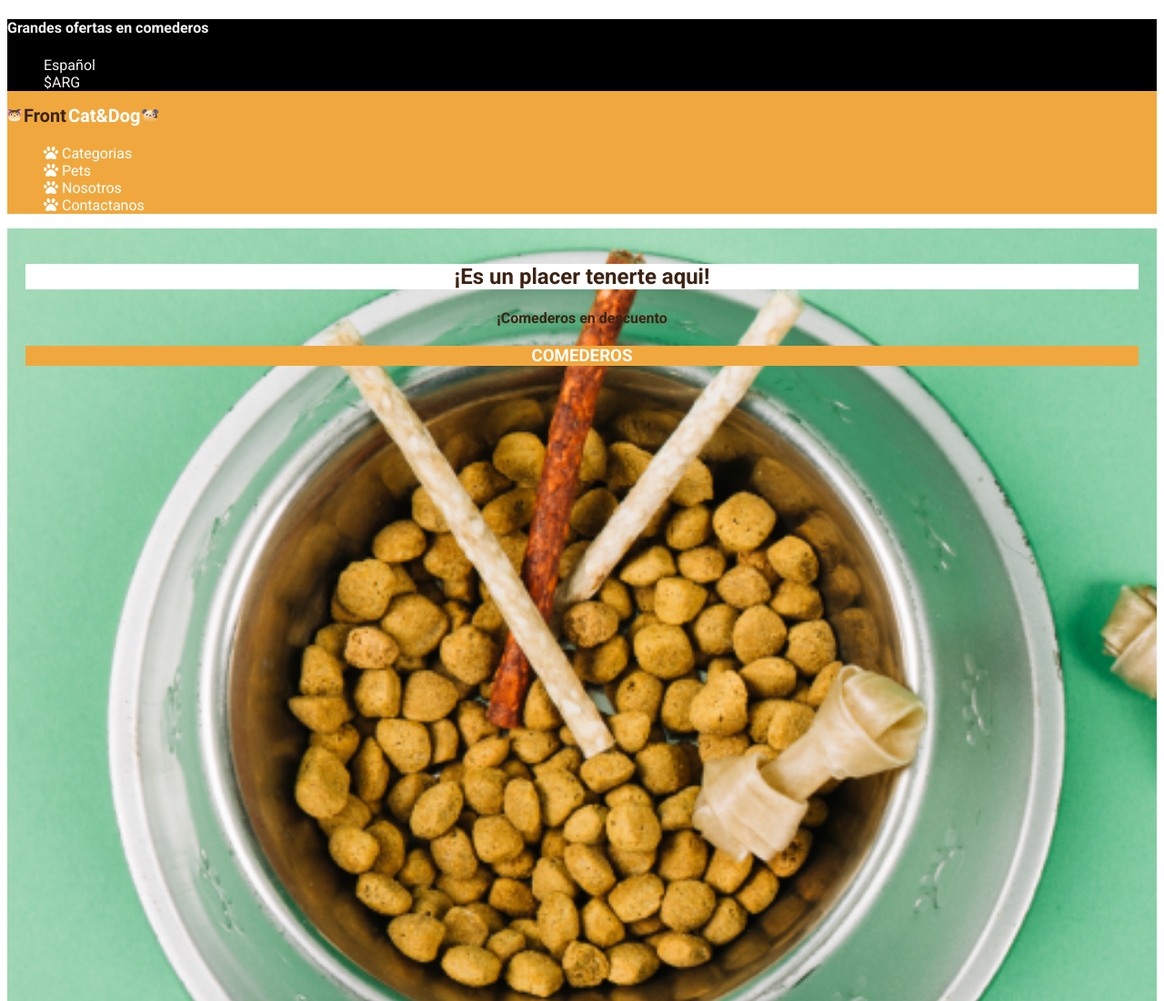
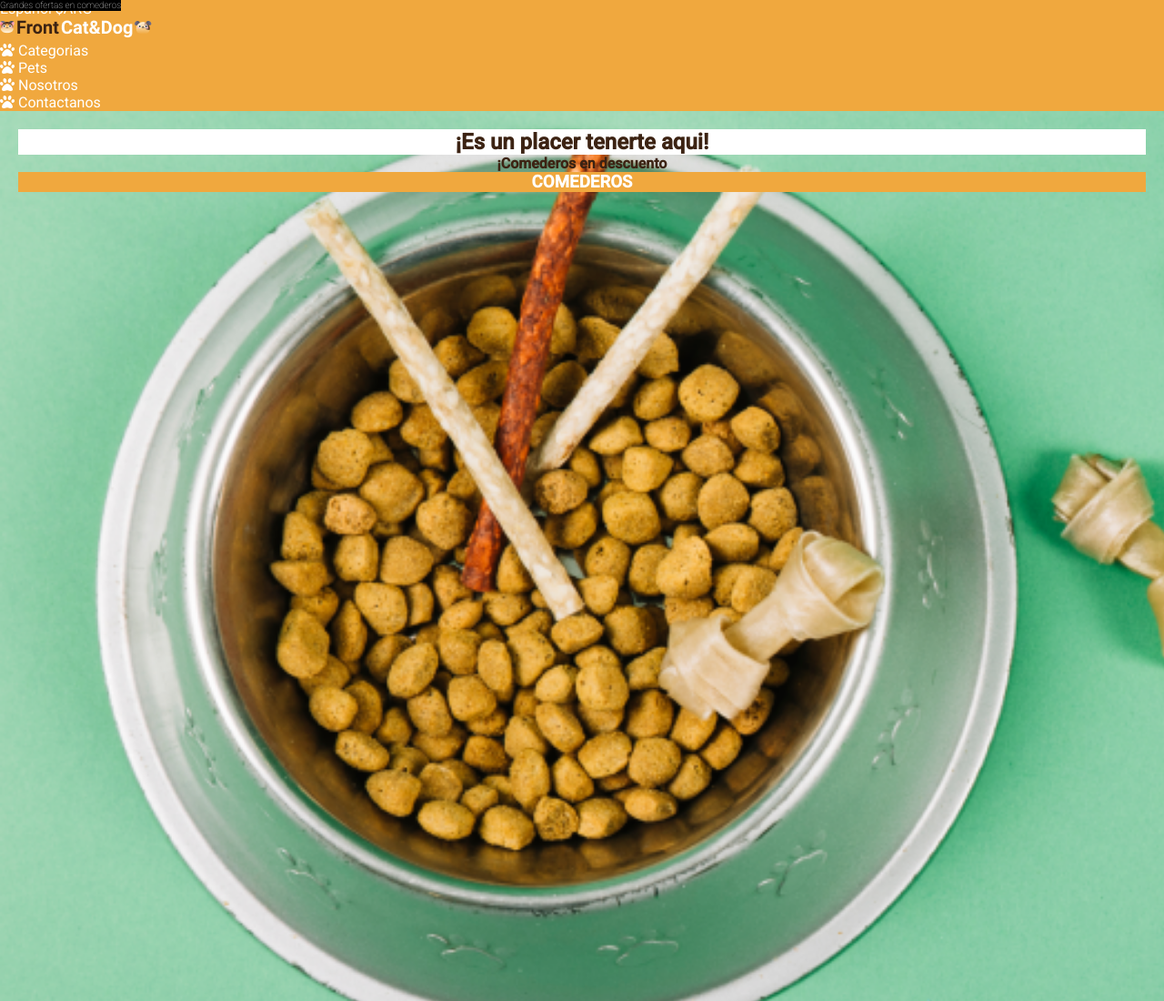
Before and after one commit to Rosesnk/FrontEnd1DH, a plain HTML site: page Pet Shop/index.html in a window 1280 px wide. Shown: the top 1100 px of the page at 91% size. Drawn offline with Linux system fonts and the light colour scheme; files whose address does not match are found by name.

Commit message:
actualizanso teoria

```diff
--- a/Pet Shop/estilos.css
+++ b/Pet Shop/estilos.css
@@ -1,11 +1,46 @@
-.barraSup{
+*{
+    margin: 0;
+    padding: 0;
+    box-sizing: border-box;
+}
+
+.barraSup {
+    display: inline-block;
+    flex-direction: row;
+
+
+}
+.menuBarraSup nav{
+    display: block;
+}
+.menuBarraSup nav ul li {
+    display: inline-block;
+    flex-direction: row;
+    justify-content: flex-end;
+
+}
+/*.menuBarraSup nav ul{
+    display: flex;
+    flex-direction: row;
+    justify-content: flex-end;
+
+}*/
+.barraSup h4{
     background-color: black;
     color: #F3F3F3;
+    font-family: 'Roboto', sans-serif;
+    font-size: 10px;
+    line-height: 12px;
+    font-style: normal;
+    font-weight: lighter;
+    position: absolute;
 
-    font-style: normal;
-    font-weight: normal;
+    height: 12px;
+    left: 0px;
+    top: 0px;
 
 }
+
 
 header{
     background-color: #F0A83E;
--- a/Pet Shop/index.html
+++ b/Pet Shop/index.html
@@ -6,10 +6,11 @@
     <meta name="viewport" content="width=device-width, initial-scale=1.0">
     <title>Pet Shop</title>
 
-<!--Google Fonts-->
-<link rel="preconnect" href="https://fonts.googleapis.com">
-<link rel="preconnect" href="https://fonts.gstatic.com" crossorigin>
-<link href="https://fonts.googleapis.com/css2?family=Roboto:ital,wght@0,100;0,400;0,700;1,300&display=swap" rel="stylesheet">
+<!--Fonts-->
+
+<link href="https://fonts.googleapis.com/css2?family=Roboto:ital,wght@0,100;0,300;0,400;0,500;1,300;1,400&display=swap"
+    rel="stylesheet">
+
 
 <!--Iconos-->
 <link rel="stylesheet" href="https://cdnjs.cloudflare.com/ajax/libs/font-awesome/6.0.0-beta3/css/all.min.css" integrity="sha512-Fo3rlrZj/k7ujTnHg4CGR2D7kSs0v4LLanw2qksYuRlEzO+tcaEPQogQ0KaoGN26/zrn20ImR1DfuLWnOo7aBA==" crossorigin="anonymous" referrerpolicy="no-referrer" />
@@ -21,15 +22,18 @@
 <!-- Header -->
     <header id="Subir">
     <div class="barraSup">
-        <div>
+        <div class="grandOfert">
             <h4>Grandes ofertas en comederos</h4>
         </div>
-        <nav>
-            <ul type="none">
-                <li>Español</li>
-                <li>$ARG</li>
-            </ul>
-        </nav>
+        <div class="menuBarraSup">
+            <nav >
+                <ul>
+                    <li>Español</li>
+                    <li>$ARG</li>
+                </ul>
+            </nav>
+        </div>
+
     </div>
         <div class="logo">
             <img src="./img/Logo.png " alt= "petshop">
```
Also changed, not shown: Teoria/Flexbox.txt (added).
